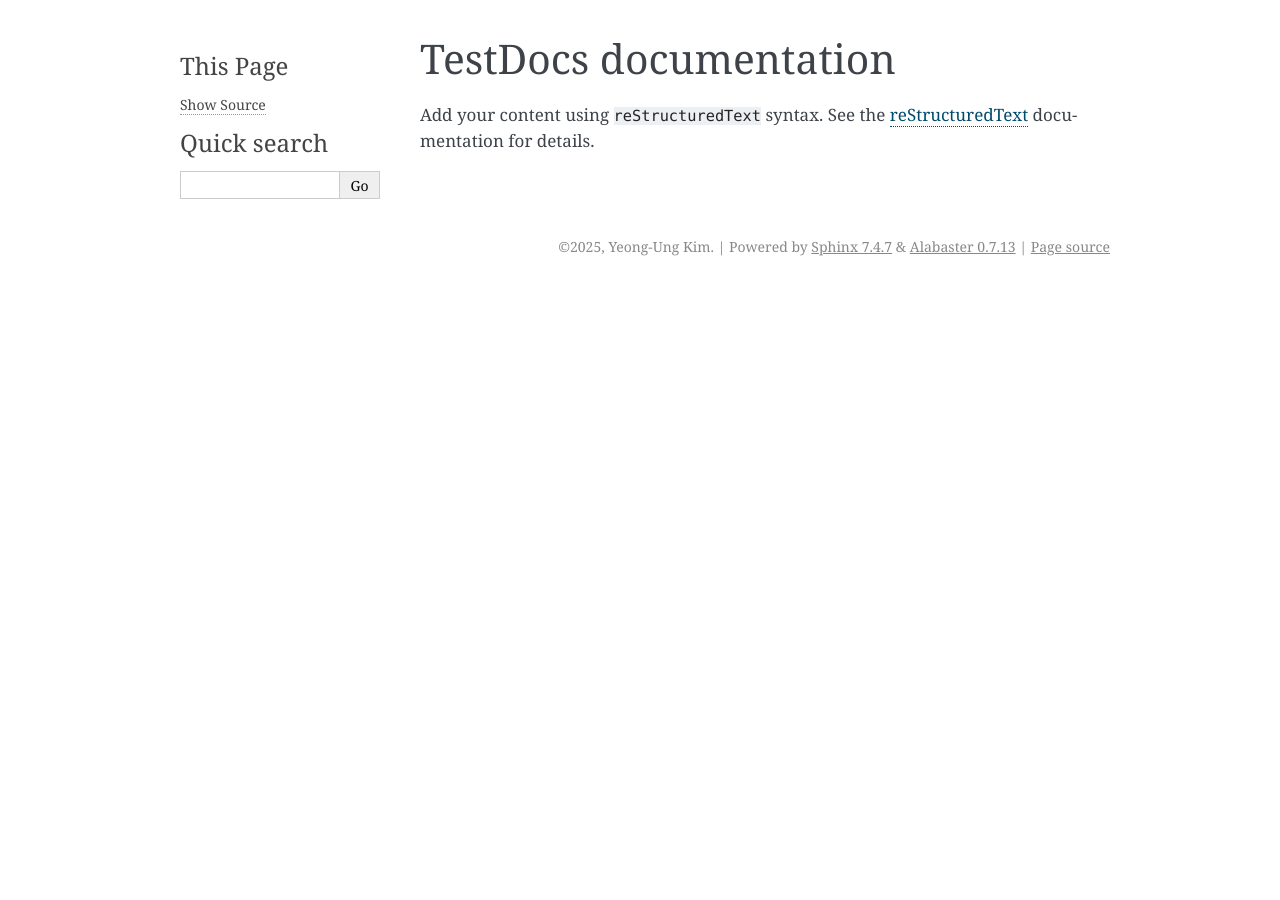
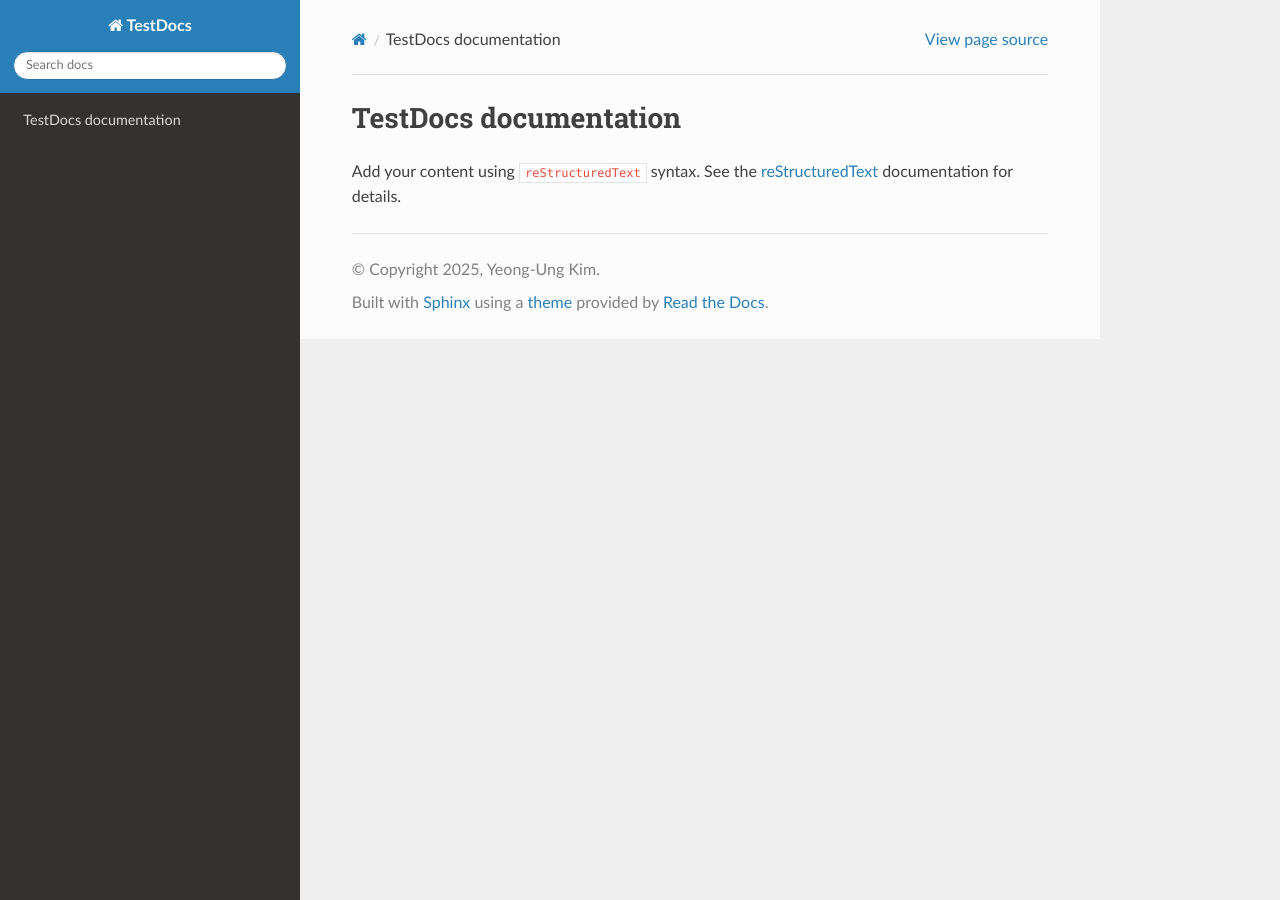
Before and after one commit to YeongUng-Kim/Test, a Sphinx documentation site: the page built from docs/source/index.rst, in a window 1280 px wide. Built offline with Sphinx 7.4.7 and the Read the Docs theme 3.1.0, drawn with Linux system fonts in a browser that asks for light colours; part of the change alters nothing that is shown.

```diff
--- a/docs/source/conf.py
+++ b/docs/source/conf.py
@@ -2,6 +2,9 @@
 #
 # For the full list of built-in configuration values, see the documentation:
 # https://www.sphinx-doc.org/en/master/usage/configuration.html
+
+source_suffix = '.rst'
+master_doc = 'index'
 
 # -- Project information -----------------------------------------------------
 # https://www.sphinx-doc.org/en/master/usage/configuration.html#project-information
@@ -13,15 +16,18 @@ author = 'Yeong-Ung Kim'
 # -- General configuration ---------------------------------------------------
 # https://www.sphinx-doc.org/en/master/usage/configuration.html#general-configuration
 
-extensions = ['sphinx.ext.autodoc']
+extensions = ['sphinx.ext.autodoc',
+              'sphinx.ext.mathjax',
+              'sphinx.ext.viewcode',
+              'sphinx.ext.napoleon',
+              'sphinx.ext.intersphinx',
+              'sphinx_autodoc_typehints']
 
 templates_path = ['_templates']
 exclude_patterns = []
 
-
-
 # -- Options for HTML output -------------------------------------------------
 # https://www.sphinx-doc.org/en/master/usage/configuration.html#options-for-html-output
 
-html_theme = 'alabaster'
+html_theme = 'sphinx_rtd_theme'
 html_static_path = ['_static']
```
